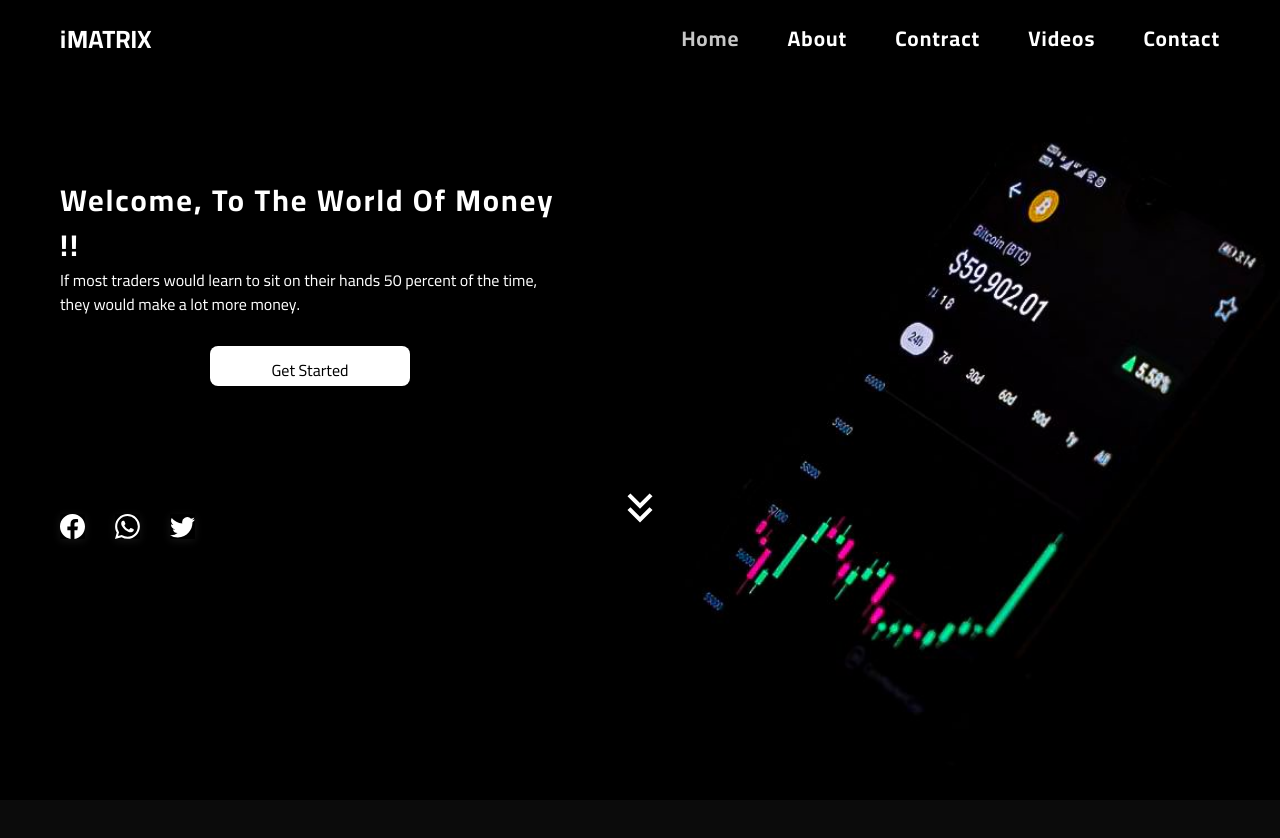
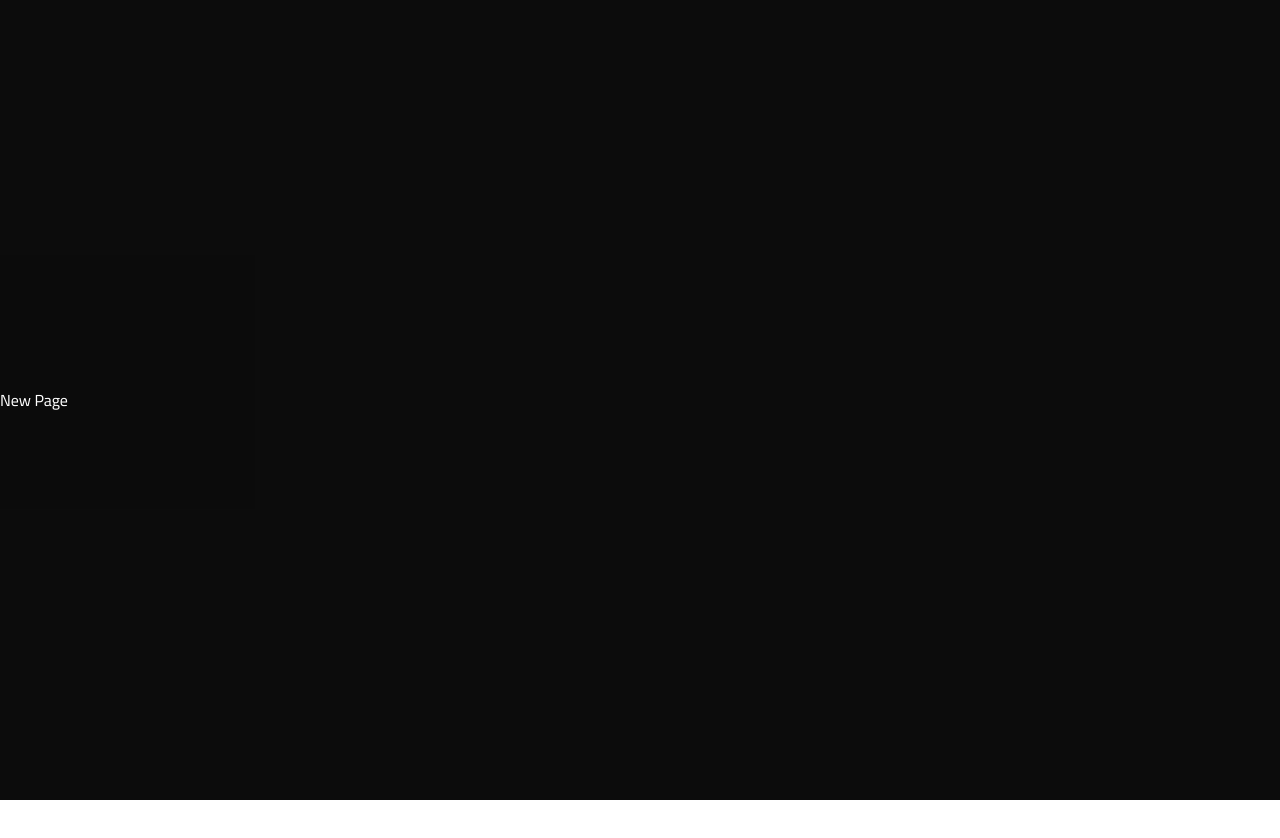
Before and after one commit to Ibr4him92/iMATRIX-Site, a React (Vite) app: page /login in a window 1280 px wide. Shown: the top 838 px of the page. After the commit the page ends 800 px from the top, so only its background shows below. Built offline with nearby package versions, Linux system fonts and the light colour scheme.

Commit message:
Creating a new page

```diff
--- a/package.json
+++ b/package.json
@@ -18,7 +18,8 @@
     "aos": "^3.0.0-beta.6",
     "react": "^18.2.0",
     "react-dom": "^18.2.0",
-    "react-icons": "^4.10.1"
+    "react-icons": "^4.10.1",
+    "react-router-dom": "^6.15.0"
   },
   "devDependencies": {
     "@types/aos": "^3.0.4",
--- a/src/Components/LandingSection/Landing.tsx
+++ b/src/Components/LandingSection/Landing.tsx
@@ -21,7 +21,9 @@ const Landing = ({ goDown, disapperH1, disapperP, disapperBtn }: Props) => {
             time, they would make a lot more money.
           </p>
           <div className="btn">
-            <button className={disapperBtn}>Get Started</button>
+            <a href="/login">
+              <button className={disapperBtn}>Get Started</button>
+            </a>
           </div>
           <div className="social">
             <BsFacebook id="facebook" />
--- a/src/Components/LandingSection/landing.css
+++ b/src/Components/LandingSection/landing.css
@@ -46,6 +46,7 @@
     text-align: center;
     cursor: pointer;
     transition: 0.3s;
+    font-weight: bold;
 }
 
 .landing .col button:hover {
@@ -75,8 +76,9 @@
 
 .landing .social {
     color: white;
-    transform: translateY(125px);
+    transform: translateY(105px);
     font-size: 25px;
+    transform: 0.5s;
 }
 
 .landing .social #facebook,
--- /dev/null
+++ b/src/Pages/LogInSection/Login.tsx
@@ -0,0 +1,9 @@
+const Login = () => {
+  return (
+    <>
+      <div>New Page</div>
+    </>
+  );
+};
+
+export default Login;
--- a/src/main.tsx
+++ b/src/main.tsx
@@ -1,10 +1,24 @@
-import React from 'react'
-import ReactDOM from 'react-dom/client'
-import App from './App.tsx'
-import './index.css'
+/* eslint-disable @typescript-eslint/no-unused-vars */
+import React from "react";
+import ReactDOM from "react-dom/client";
+import { createBrowserRouter, RouterProvider } from "react-router-dom";
+import App from "./App.tsx";
+import "./index.css";
+import Login from "./Pages/LogInSection/Login.tsx";
 
-ReactDOM.createRoot(document.getElementById('root')!).render(
+const router = createBrowserRouter([
+  {
+    path: "",
+    element: <App />,
+  },
+  {
+    path: "/login",
+    element: <Login />,
+  },
+]);
+
+ReactDOM.createRoot(document.getElementById("root")!).render(
   <React.StrictMode>
-    <App />
-  </React.StrictMode>,
-)
+    <RouterProvider router={router} />
+  </React.StrictMode>
+);
```
Also changed, not shown: 1 other file (tests, documents, lock files or other folders).
